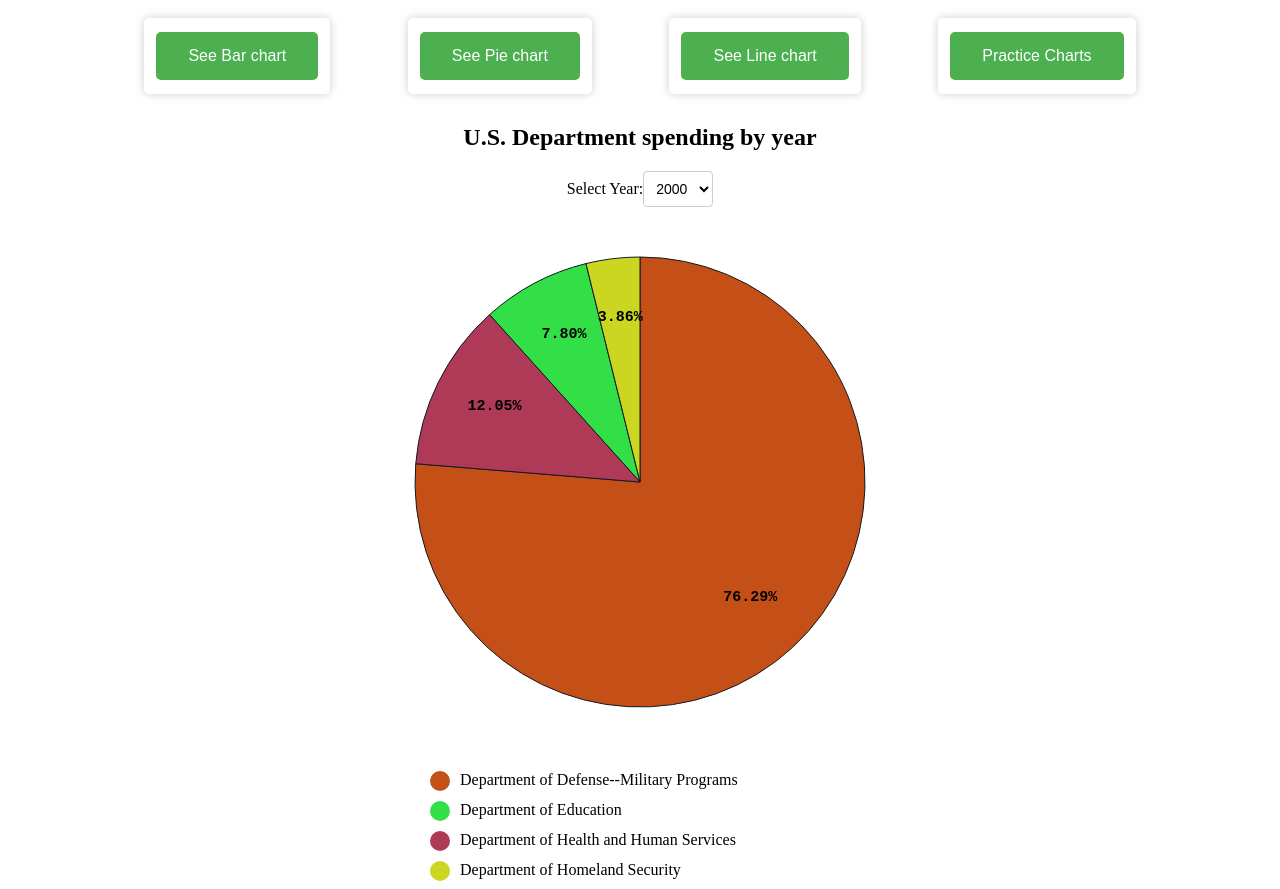
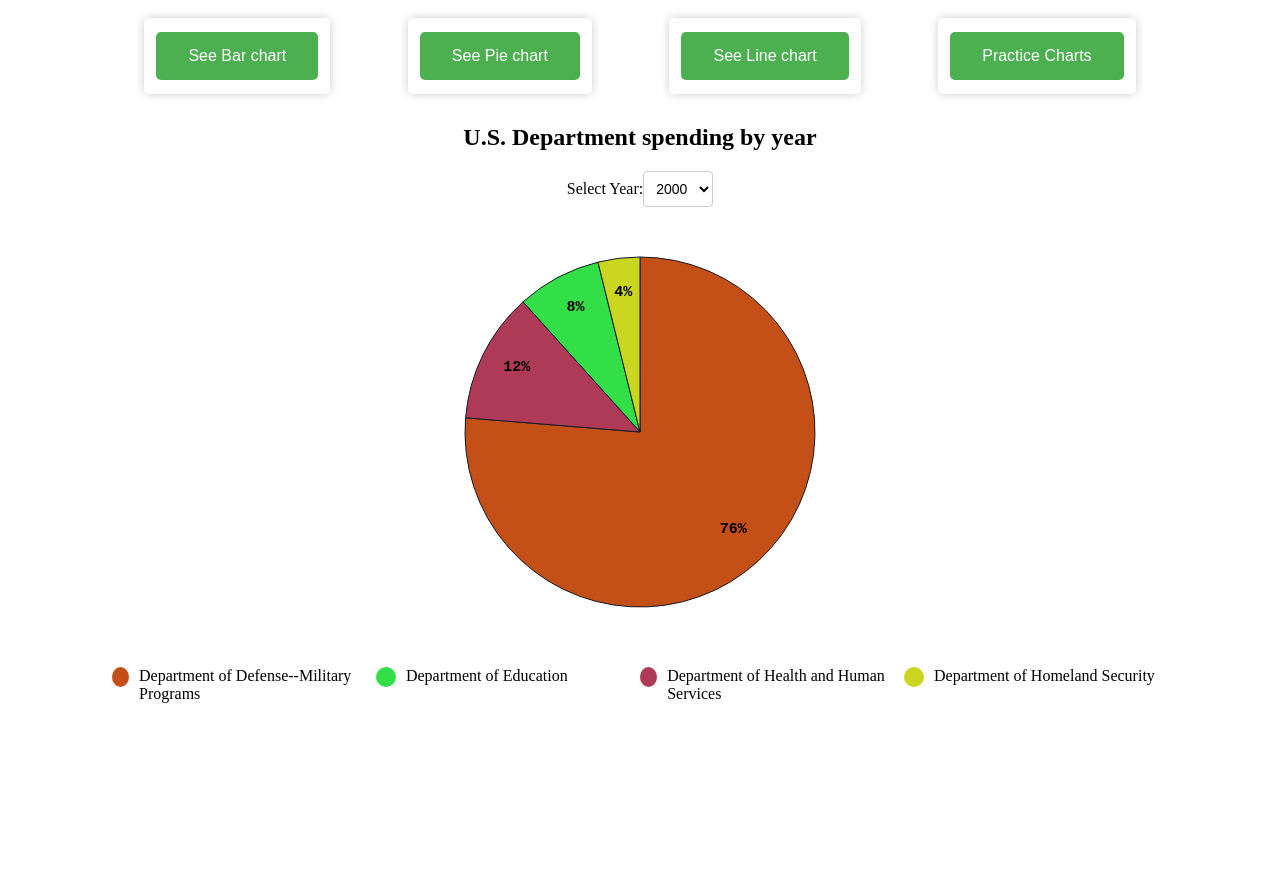
Before and after one commit to BakhtadzeSandro/D3Practice, an Angular app: page /main-page/pie-chart in a window 1280 px wide. After the commit the page ends 800 px from the top, so only its background shows below. Built offline with nearby package versions, Linux system fonts and the light colour scheme.

Commit message:
update-pie-chart-percentages-and-legends

```diff
--- a/src/app/components/pie-chart/pie-chart.component.scss
+++ b/src/app/components/pie-chart/pie-chart.component.scss
@@ -13,13 +13,17 @@
       border-radius: 4px;
       background-color: white;
     }
+    .container {
+      display: flex;
+      justify-content: center;
+      align-items: center;
+    }
     .legends {
       display: flex;
-      flex-direction: column;
-      justify-content: center;
+      flex-direction: row;
       .legend {
         display: flex;
-        margin-left: 20%;
+        width: 100%;
         .color {
           width: 20px;
           height: 20px;
--- a/src/app/components/pie-chart/pie-chart.component.ts
+++ b/src/app/components/pie-chart/pie-chart.component.ts
@@ -16,9 +16,10 @@ export class PieChartComponent {
   private svg: any;
   private colors: any;
   private margin = 50;
-  private width = 700;
-  private height = 550;
+  private width = 500;
+  private height = 450;
   private radius = Math.min(this.width, this.height) / 2 - this.margin;
+  tooltipShown = false;
   filteredData: any;
   colorsArray = ['#C45018', '#33DF47', '#AF3A58', '#CBD621'];
   selectedYear: any;
@@ -86,12 +87,7 @@ export class PieChartComponent {
         console.log('Mouseover:', dataOnHover, d.data);
         this.setTooltips(event, dataOnHover);
       })
-      .on('mouseout', (event: any, d: any) => {
-        // Hide tooltip logic
-        console.log('Mouseout:', d.data);
-
-        // You can add code here to hide the tooltip or revert the UI changes
-      });
+      .on('mouseout', (event: any, d: any) => {});
 
     const labelLocation = d3.arc().innerRadius(100).outerRadius(this.radius);
 
@@ -102,7 +98,9 @@ export class PieChartComponent {
       .append('text')
       .text((d: any) => {
         const percentage =
-          ((d.data.Spending / totalSpending) * 100).toFixed(2) + '%';
+          Math.round(
+            Number(((d.data.Spending / totalSpending) * 100).toFixed(2))
+          ) + '%';
         return percentage;
       })
       .attr(
```
